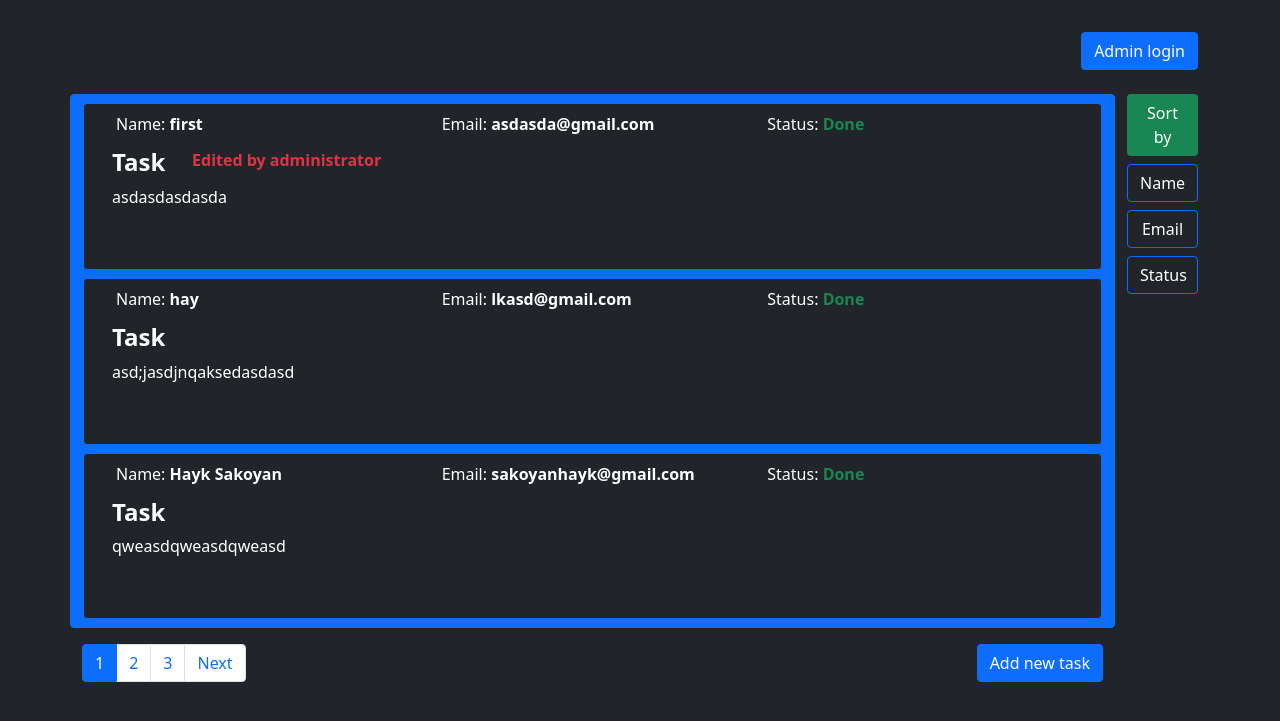
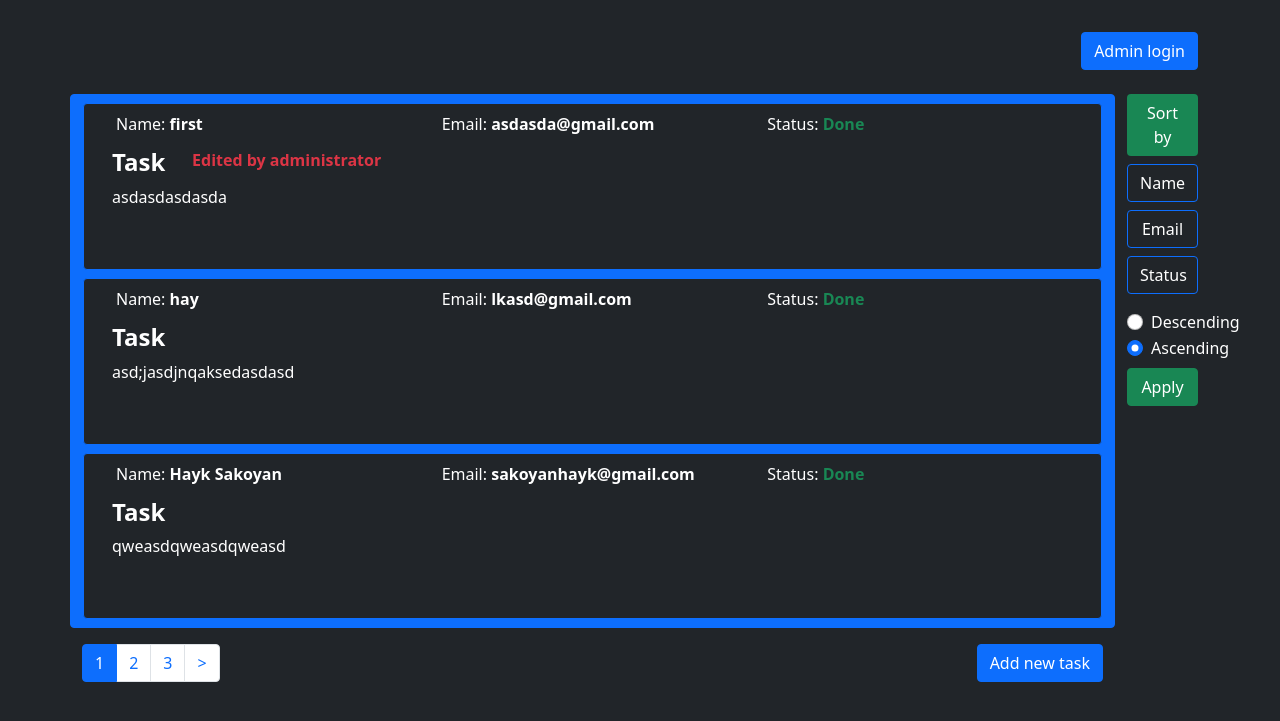
Before and after one commit to Hayk-21/Tasklist, a PHP site: page / in a window 1280 px wide. Shown: the top 721 px of the page. Run offline with PHP 8.4, Linux system fonts and the light colour scheme; data comes from the database, SQL or seed files in the repository.

Commit message:
tasklist.0.2

```diff
--- a/app/controllers/AdminController.php
+++ b/app/controllers/AdminController.php
@@ -59,6 +59,7 @@ use app\lib\DB;
         $this->view->message('task is not exists.');
       } else {
         $this->model->deleteTask($this->getID());
+        $this->view->message('Task deleted successfully!');
       }
       $this->view->redirect('/');
     }
--- a/app/controllers/MainController.php
+++ b/app/controllers/MainController.php
@@ -8,22 +8,25 @@ use app\lib\Pagination;
   class MainController extends Controller {
 
     public function indexAction() {
-        if(!empty($_POST['sort']))
+        if(!empty($_POST['sort'])) {
           $_SESSION['sort'] = $_POST['sort'];
+          $_SESSION['checkbox'] = $_POST['checkbox'];
+        }
 
         $pageID = $this->getID();
-
         if (!$pageID)
           $pageID = 1;
 
         $pagination = new Pagination($this->route, $pageID, ($this->model->taskCount())/3, 1);
 
         if(!isset($_SESSION['sort']))
-          $_SESSION['sort'] = [''];
+          $_SESSION['sort'] = '';
+        if(!isset($_SESSION['checkbox']))
+          $_SESSION['checkbox'] = '0';
 
         $vars = [
           'pagination' => $pagination->get(),
-          'list' => $this->model->taskList($pageID, $_SESSION['sort'][0]),
+          'list' => $this->model->taskList($pageID, $_SESSION['sort'], $_SESSION['checkbox']),
         ];
         $this->view->render('Homepage', $vars);
     }
@@ -44,6 +47,7 @@ use app\lib\Pagination;
           $this->view->message( $this->model->error);
         } else {
           $id = $this->model->addTask($_POST);
+          $this->view->message("Task added successfully");
           $this->view->redirect('/');
         }
       }
--- a/app/lib/Pagination.php
+++ b/app/lib/Pagination.php
@@ -37,7 +37,7 @@ class Pagination {
                 $links = $this->generateHtml(1, '<').$links;
             }
             if ($this->current_page < $this->amount) {
-                $links .= $this->generateHtml($this->amount, 'Next');
+                $links .= $this->generateHtml($this->amount, '>');
             }
         }
         $html .= $links.' </ul></nav>';
--- a/app/models/Main.php
+++ b/app/models/Main.php
@@ -45,14 +45,18 @@ class Main extends Model {
     return $this->db->column('SELECT COUNT(id) FROM tasks');
   }
 
-  public function taskList($id, $sort) {
+  public function taskList($id, $sort, $type) {
+    if($type)
+      $type = 'DESC';
+    else
+      $type = 'ASC';
     if(empty($sort)) $sort = 'id';
     $max = 3;
     $params = [
       'max' => $max,
 			'start' => ((($id ?? 1) - 1) * $max),
     ];
-    return $this->db->row('SELECT * FROM tasks ORDER BY '.$sort.' LIMIT :start, :max', $params);
+    return $this->db->row('SELECT * FROM tasks ORDER BY '.$sort.' '.$type.' LIMIT :start, :max', $params);
   }
 }
 
--- a/app/views/main/index.php
+++ b/app/views/main/index.php
@@ -29,7 +29,8 @@
               </div>
               <?php if(isset($_SESSION['admin'])): ?>
               <form action="/admin/edit/<?php echo $val['id'];?>" class="col-sm-2" method="post">
-                <div class="form-check form-switch">
+                <div>
+                  <span class="h6">Status :</span>
                   <?php if ($val['status'] == '1'): ?>
                   <input class="btn btn-success status" name="status" value="Done" type="submit" id="submit">
                 <?php else: ?>
@@ -76,15 +77,30 @@
           Sort by
         </div>
 
-
-        <input type="submit" class="btn-check" name="sort[]" value="name" id="btn-name" autocomplete="off" checked>
+        <input type="radio" class="btn-check" name="sort" value="name" id="btn-name" autocomplete="off" <?php echo ($_SESSION['sort'] == 'name') ? "checked" : " "?>>
         <label class="btn btn-outline-primary col-sm-12 mb-2 text-white" for="btn-name">Name</label>
 
-        <input type="submit" class="btn-check" name="sort[]" value="email" id="btn-email" autocomplete="off">
+        <input type="radio" class="btn-check" name="sort" value="email" id="btn-email" autocomplete="off" <?php echo ($_SESSION['sort'] == 'email') ? "checked" : " "?>>
         <label class="btn btn-outline-primary col-sm-12 mb-2 text-white" for="btn-email">Email</label>
 
-        <input type="submit" class="btn-check" name="sort[]" value="status" id="btn-status" autocomplete="off">
+        <input type="radio" class="btn-check" name="sort" value="status" id="btn-status" autocomplete="off" <?php echo ($_SESSION['sort'] == 'status') ? "checked" : " "?>>
         <label class="btn btn-outline-primary col-sm-12 mb-2 text-white" for="btn-status">Status</label>
+
+        <div class="co-sm-12 text-white mt-2 mb-2">
+          <div class="form-check">
+            <input class="form-check-input" type="radio" name="checkbox" value="1" id="flexRadioDefault1" <?php echo ($_SESSION['checkbox'] == '1') ? "checked" : " "?>>
+            <label class="form-check-label" for="flexRadioDefault1">
+              Descending
+            </label>
+          </div>
+          <div class="form-check">
+            <input class="form-check-input" type="radio" name="checkbox" value="0" id="flexRadioDefault2" <?php echo ($_SESSION['checkbox'] == '0') ? "checked" : " "?>>
+            <label class="form-check-label" for="flexRadioDefault2">
+              Ascending
+            </label>
+          </div>
+        </div>
+        <button type="submit" class="btn btn-success col-sm-12" name="button">Apply</button>
       </form>
   </div>
 
```
